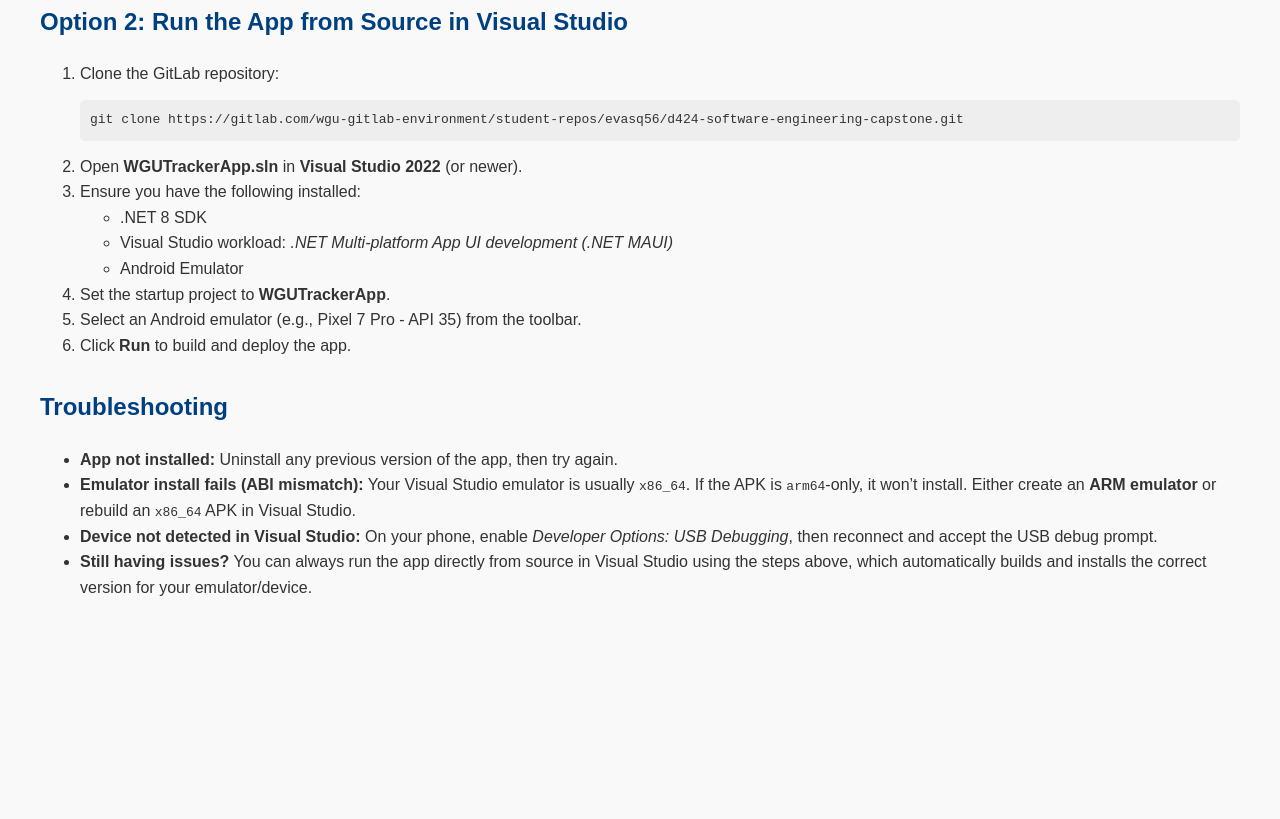
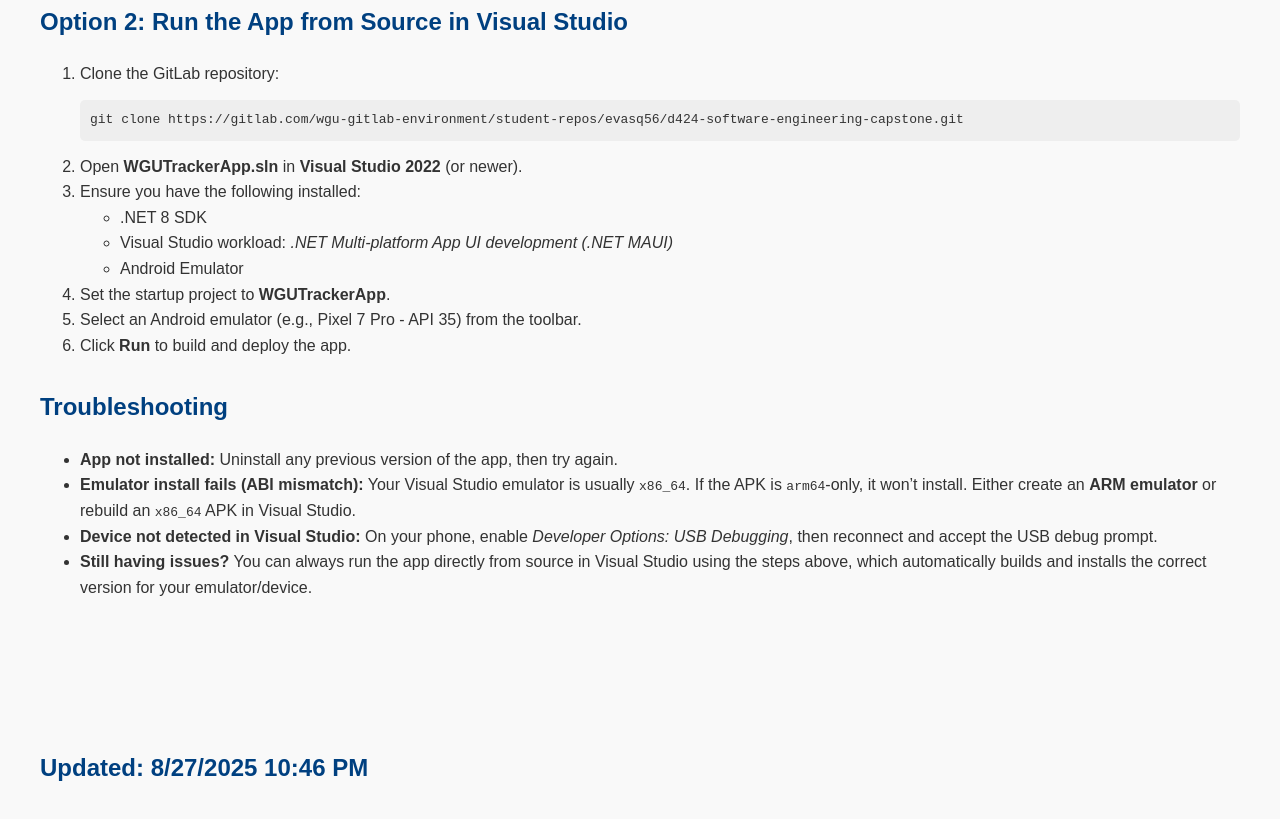
Before and after one commit to erikmvasquez/WGUTrackerApp, a plain HTML site: page index.html in a window 1280 px wide. Shown: the part 768-1587 px from the top of the page. Before the commit the page ends 1409 px from the top, so only its background shows below. Drawn offline with Linux system fonts and the light colour scheme.

Commit message:
Update index.html

```diff
--- a/index.html
+++ b/index.html
@@ -91,5 +91,10 @@
     <li><strong>Still having issues?</strong> You can always run the app directly from source in Visual Studio
       using the steps above, which automatically builds and installs the correct version for your emulator/device.</li>
   </ul>
+  <br>
+  <br>
+  <br>
+  <br>
+  <h2>Updated: 8/27/2025 10:46 PM</h2>
 </body>
 </html>
```
